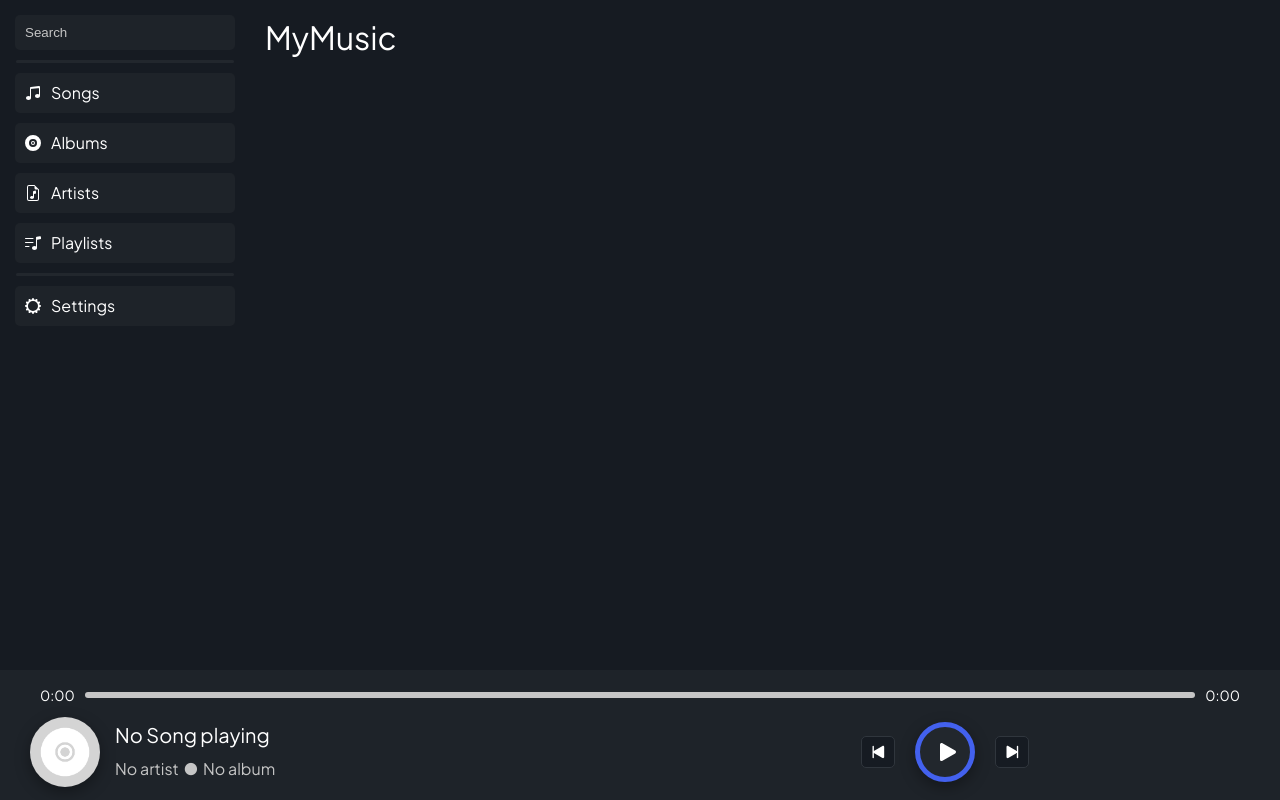
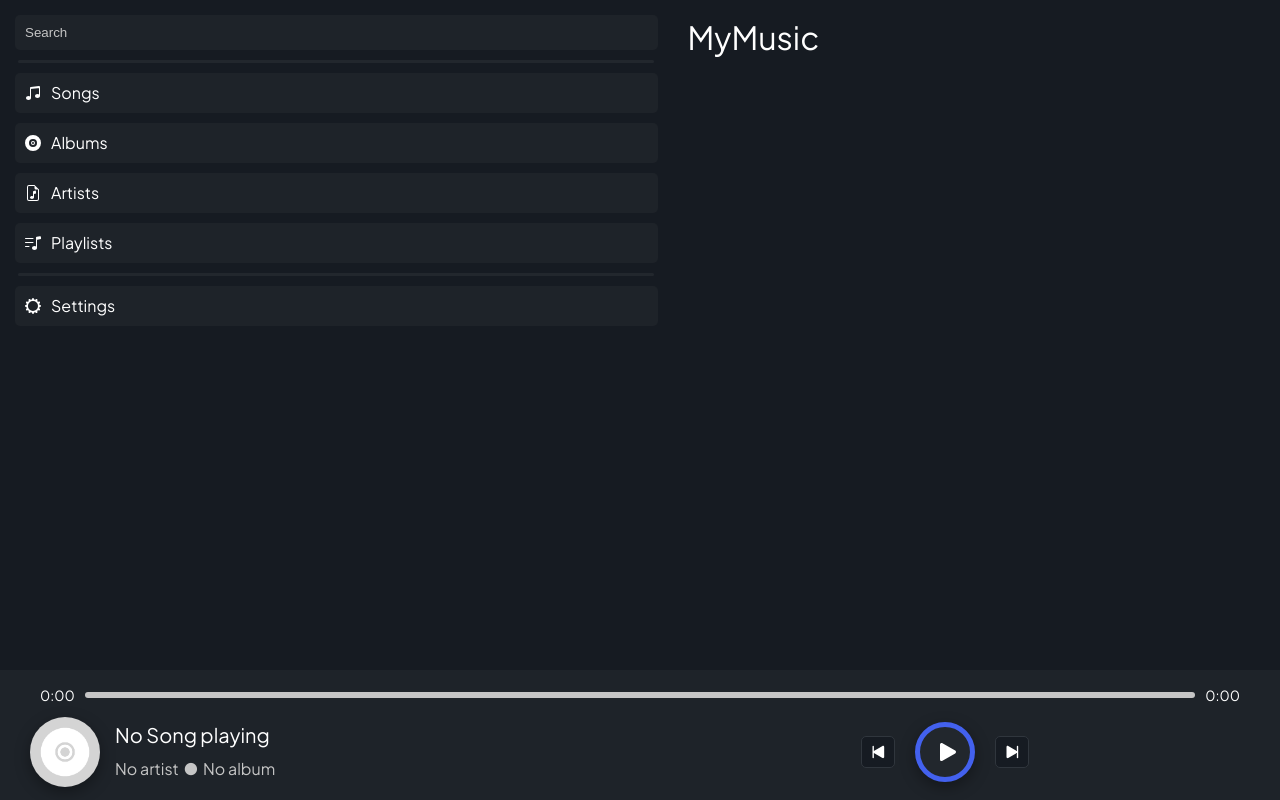
Before and after one commit to jesusalberto11/MyMusicPlayer, a React (Vite) app: page / in a window 1280 px wide. Built offline with nearby package versions, Linux system fonts and the light colour scheme.

Commit message:
Update: Updated grid rows height to auto

```diff
--- a/src/App.css
+++ b/src/App.css
@@ -8,7 +8,7 @@
   width: 100%;
 
   display: grid;
-  grid-template-columns: minmax(50px, 250px) auto;
+  grid-template-columns: auto auto;
   grid-template-rows: minmax(auto, calc(100vh - 130px)) 130px;
   grid-template-areas: "sidebar main" "player player";
 }
```
